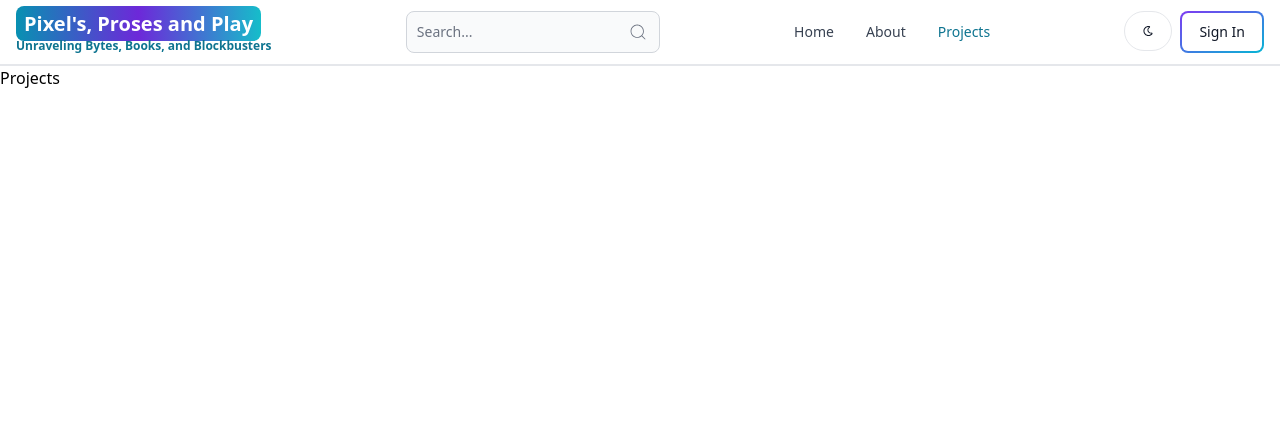
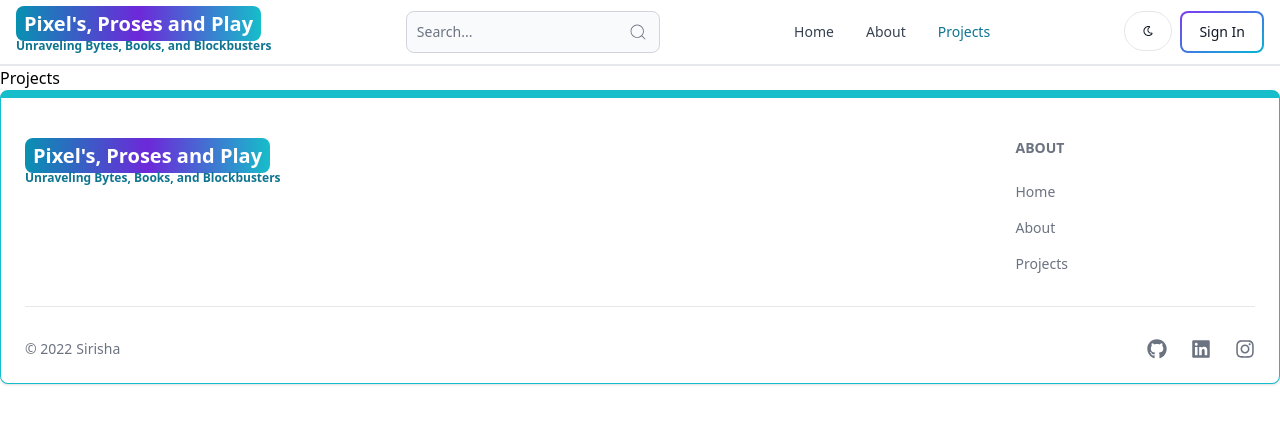
Before and after one commit to sirishanippani/Pixels-Prose-and-Play, a React (Vite) app in the folder client/: page /projects in a window 1280 px wide. Shown: the top 424 px of the page. Built offline with nearby package versions, Linux system fonts and the light colour scheme.

Commit message:
Footer Section

```diff
--- a/client/src/App.jsx
+++ b/client/src/App.jsx
@@ -7,6 +7,7 @@ import SignUp from './pages/SignUp'
 import Dashboard from './pages/Dashboard'
 import Projects from './pages/Projects'
 import Header from './components/Header'
+import Footer from './components/Footer'
 
 export default function App() {
   return (
@@ -20,6 +21,7 @@ export default function App() {
         <Route path='/dashboard' element={<Dashboard />} />
         <Route path='/projects' element={<Projects />} />
       </Routes>
+      <Footer />
     </BrowserRouter>
   )
 }
--- /dev/null
+++ b/client/src/components/Footer.jsx
@@ -0,0 +1,43 @@
+import React from 'react'
+import { Footer } from 'flowbite-react'
+import { Link } from 'react-router-dom'
+import { FaGithub, FaInstagram, FaLinkedin } from "react-icons/fa";
+
+export default function FooterCom() {
+  return (
+    <Footer container className='border border-t-8 border-teal-400'>
+        <div className='w-full max-w-7xl mx-auto'>
+            <div className='grid w-full justify-between sm:flex md:grid-cols-1'>
+                <div className='mt-5'>
+                    <Link to='/' className='self-center whitespace-nowrap text-sm sm:text-xl font-semibold dark:text-white'>
+                        <span className="self-center whitespace-nowrap text-sm sm:text-xl font-semibold dark:text-white">
+                            <span className='px-2 py-1 bg-gradient-to-r from-cyan-600 via-violet-700 to-teal-400 rounded-lg text-white'>Pixel's, Proses and Play</span>
+                            <span className="block text-xs text-cyan-700 ">Unraveling Bytes, Books, and Blockbusters</span>
+                        </span>
+                    </Link>
+                </div>
+                <div className='grid grid-cols-2 gap-3 sm: mt-4 sm:grid-cols-3 sm:gap-6'>
+                    <div>
+                        <Footer.Title title="About" />
+                        <Footer.LinkGroup col>
+                            <Footer.Link href="/">Home</Footer.Link>
+                            <Footer.Link href="#">About</Footer.Link>
+                            <Footer.Link href="#">Projects</Footer.Link>
+                        </Footer.LinkGroup>
+                    </div>
+                </div>
+            </div>
+            <Footer.Divider />
+            <div className='w-full sm:flex sm:items-center sm:justify-between'>
+                <Footer.Copyright href="#" by="Sirisha" year={2022} />
+                <div className='flex gap-6 sm:mt-0 mt-4 sm:justify-center'>
+                    <Footer.Icon href="#" icon={FaGithub} />
+                    <Footer.Icon href="#" icon={FaLinkedin} />
+                    <Footer.Icon href="#" icon={FaInstagram} />
+                </div>
+            </div>
+        </div>
+
+    </Footer>
+  )
+}
```
